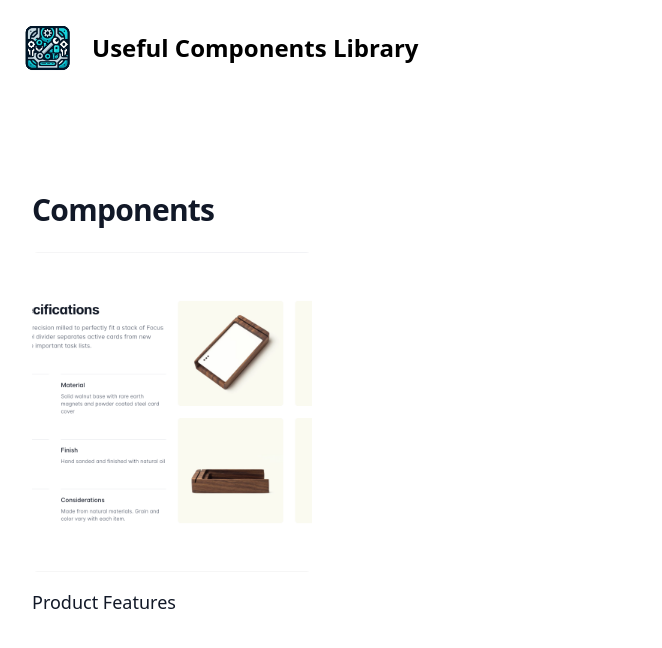
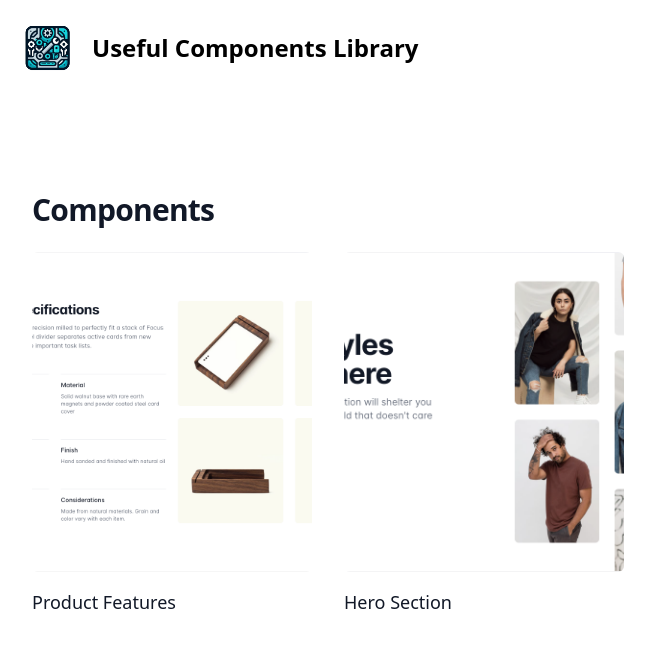
Before and after one commit to THUILLIERColin/useful_react_tools, a React (Vite) app in the folder useful_tools/: page / in a window 1280 px wide. Shown: the top 648 px of the page, without its empty margins (0-662 px from the left). Built offline with nearby package versions, Linux system fonts and the light colour scheme.

Commit message:
chore: Add HeroSection component and update Card component
This commit adds the HeroSection component to provide a new section on the website. It also updates the Card component to include links to different components, improving navigation and user experience.

```diff
--- a/useful_tools/src/App.jsx
+++ b/useful_tools/src/App.jsx
@@ -1,9 +1,11 @@
 import { Routes, Route } from "react-router-dom";
-import ProductFeatures from "./components/ProductFeatures";
 import Navbar from "./components/Navbar";
 import Card from "./components/Card";
+import ProductFeatures from "./components/ProductFeatures";
+import HeroSection from "./components/HeroSection";
 
 import ProductFeaturesImg from "./assets/componentsImg/ProductFeatures.png";
+import HeroSectionImg from "./assets/componentsImg/HeroSection.png";
 
 const component = [
   {
@@ -12,6 +14,12 @@ const component = [
     img: ProductFeaturesImg,
     element: <ProductFeatures />,
   },
+    {
+        path: "/hero-section",
+        name: "Hero Section",
+        img: HeroSectionImg,
+        element: <HeroSection />,
+    },
 ];
 
 export default function App() {
--- a/useful_tools/src/components/Card.jsx
+++ b/useful_tools/src/components/Card.jsx
@@ -1,4 +1,5 @@
 import PropTypes from "prop-types";
+import { Link } from "react-router-dom";
 
 Card.propTypes = {
   components: PropTypes.array,
@@ -14,7 +15,8 @@ export default function Card({ components }) {
 
         <div className="mt-6 grid grid-cols-1 gap-x-6 gap-y-10 sm:grid-cols-2 lg:grid-cols-4 xl:gap-x-8">
           {components.map((component) => (
-            <div key={component.path} className="group relative">
+            <Link to={component.path} key={component.path}>
+              <div className="group relative">
                 <div className="aspect-h-1 aspect-w-1 w-full overflow-hidden rounded-md bg-gray-200 lg:aspect-none group-hover:opacity-75 lg:h-80">
                   <img
                     src={component.img}
@@ -28,6 +30,7 @@ export default function Card({ components }) {
                   </h1>
                 </div>
               </div>
+            </Link>
           ))}
         </div>
       </div>
```
Lines whose indentation alone changed are shown as unchanged.
